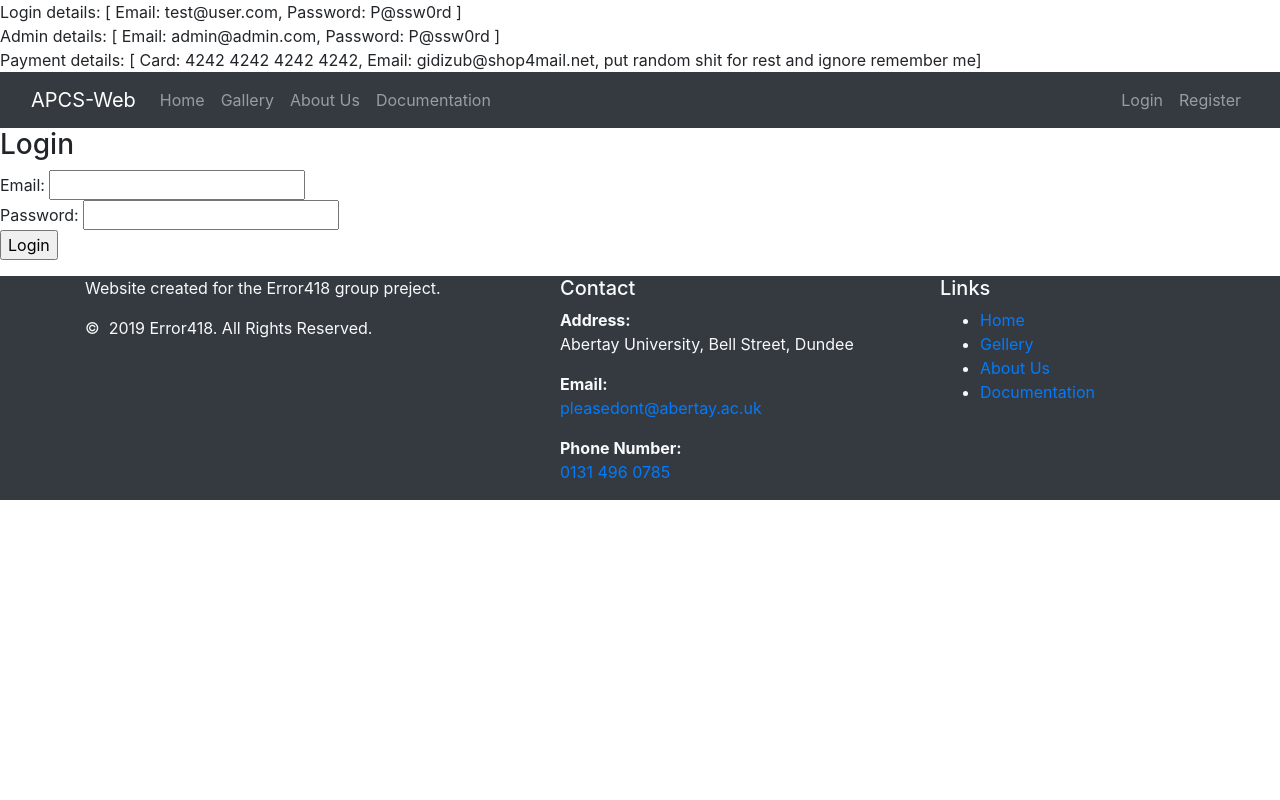
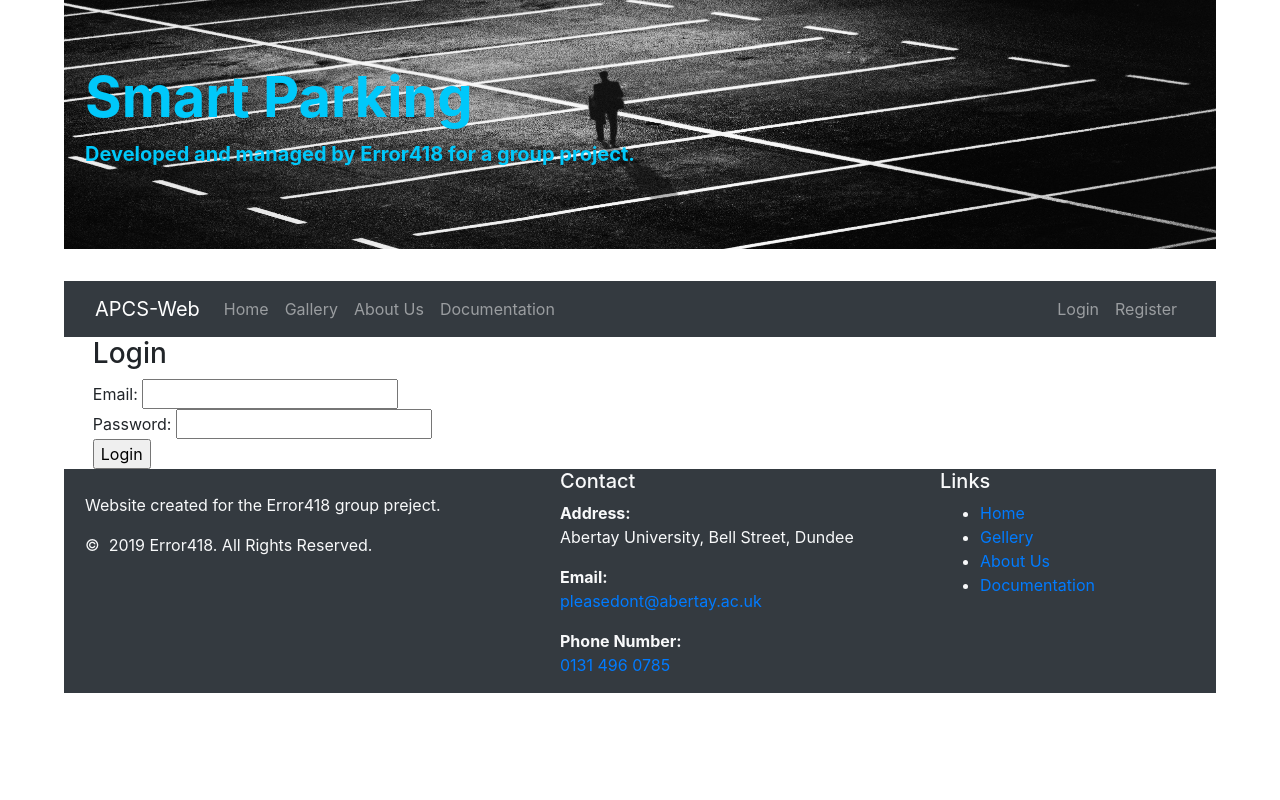
Before and after one commit to MickMelon/AutomaticParkingChargeSystem, a PHP site: page /index.php?controller=login&action=index in a window 1280 px wide. Run offline with PHP 8.4, Linux system fonts and the light colour scheme; some libraries are stand-ins or nearby versions.

Commit message:
Start of front end pish

```diff
--- a/Web/app/Views/Pages/home.php
+++ b/Web/app/Views/Pages/home.php
@@ -1 +1,7 @@
 <p>This is the home page.</p>
+
+<?php
+    echo "Login details: [ Email: test@user.com, Password: P@ssw0rd ]<br>";
+    echo "Admin details: [ Email: admin@admin.com, Password: P@ssw0rd ]<br>";
+    echo "Payment details: [ Card: 4242 4242 4242 4242, Email: gidizub@shop4mail.net, put random shit for rest and ignore remember me]";
+?>
--- a/Web/app/Views/Templates/header.php
+++ b/Web/app/Views/Templates/header.php
@@ -5,13 +5,20 @@
     <meta charset="utf-8">
     <meta name="viewport" content="width=device-width, initial-scale=1, shrink-to-fit=no">
     <link rel="stylesheet" href="https://stackpath.bootstrapcdn.com/bootstrap/4.3.1/css/bootstrap.min.css" integrity="sha384-ggOyR0iXCbMQv3Xipma34MD+dH/1fQ784/j6cY/iJTQUOhcWr7x9JvoRxT2MZw1T" crossorigin="anonymous">
-    <!--- <link rel="icon" href="img/icon.png"> use this later if/when an icon is made--->
+    <link rel="stylesheet" href="public/css/main.css">
+    <link rel="icon" href="public/images/icon.png">
     <script src="https://ajax.googleapis.com/ajax/libs/jquery/3.3.1/jquery.min.js"></script>
     <script src="https://maxcdn.bootstrapcdn.com/bootstrap/4.1.3/js/bootstrap.min.js"></script>
     <script src="//cdnjs.cloudflare.com/ajax/libs/jquery/3.2.1/jquery.min.js"></script>
 </head>
 <body>
     <header>
+        <div class="jumbotron jumbotron-fluid" style="background-image: url('public/images/banner.jpg'); background-repeat: no-repeat; background-size: 100% 300px;">
+            <div class="container">
+                <h1 class="display-4">Smart Parking</h1>
+                <p class="lead">Developed and managed by Error418 for a group project.</p>
+            </div>
+        </div>
         <nav class="navbar navbar-expand-lg navbar-dark bg-dark">
             <div class="container-fluid">
                 <div class="navbar-header">
@@ -50,6 +57,6 @@
                 </ul>
             </div>
         </nav>
-        <?php echo (isset($pageTitle) ? '<h3>' . $pageTitle . '</h3>' : ''); ?>
     </header>
     <main>
+    <?php echo (isset($pageTitle) ? '<h3>' . $pageTitle . '</h3>' : ''); ?>
--- a/Web/index.php
+++ b/Web/index.php
@@ -5,10 +5,6 @@
 * router to display the requested page or carry out
 * the requested action.
 */
-
-echo "Login details: [ Email: test@user.com, Password: P@ssw0rd ]<br>";
-echo "Admin details: [ Email: admin@admin.com, Password: P@ssw0rd ]<br>";
-echo "Payment details: [ Card: 4242 4242 4242 4242, Email: gidizub@shop4mail.net, put random shit for rest and ignore remember me]";
 
 session_start();
 require_once('vendor/autoload.php');
--- /dev/null
+++ b/Web/public/css/main.css
@@ -0,0 +1,18 @@
+@import url(https://fonts.googleapis.com/css?family=Montserrat);
+html{
+    margin-left: 5%;
+    margin-right: 5%;
+    font-family: Montserrat;
+}
+main{
+    margin-left: 2.5%;
+    margin-right: 2.5%;
+}
+.display-4{
+    font-weight: bolder;
+    color: rgb(0, 200, 250);
+}
+.lead{
+    font-weight: bolder;
+    color: rgb(0, 200, 250);
+}
```
Also changed, not shown: Web/public/images/banner.jpg (added), Web/public/images/icon.png (added).
